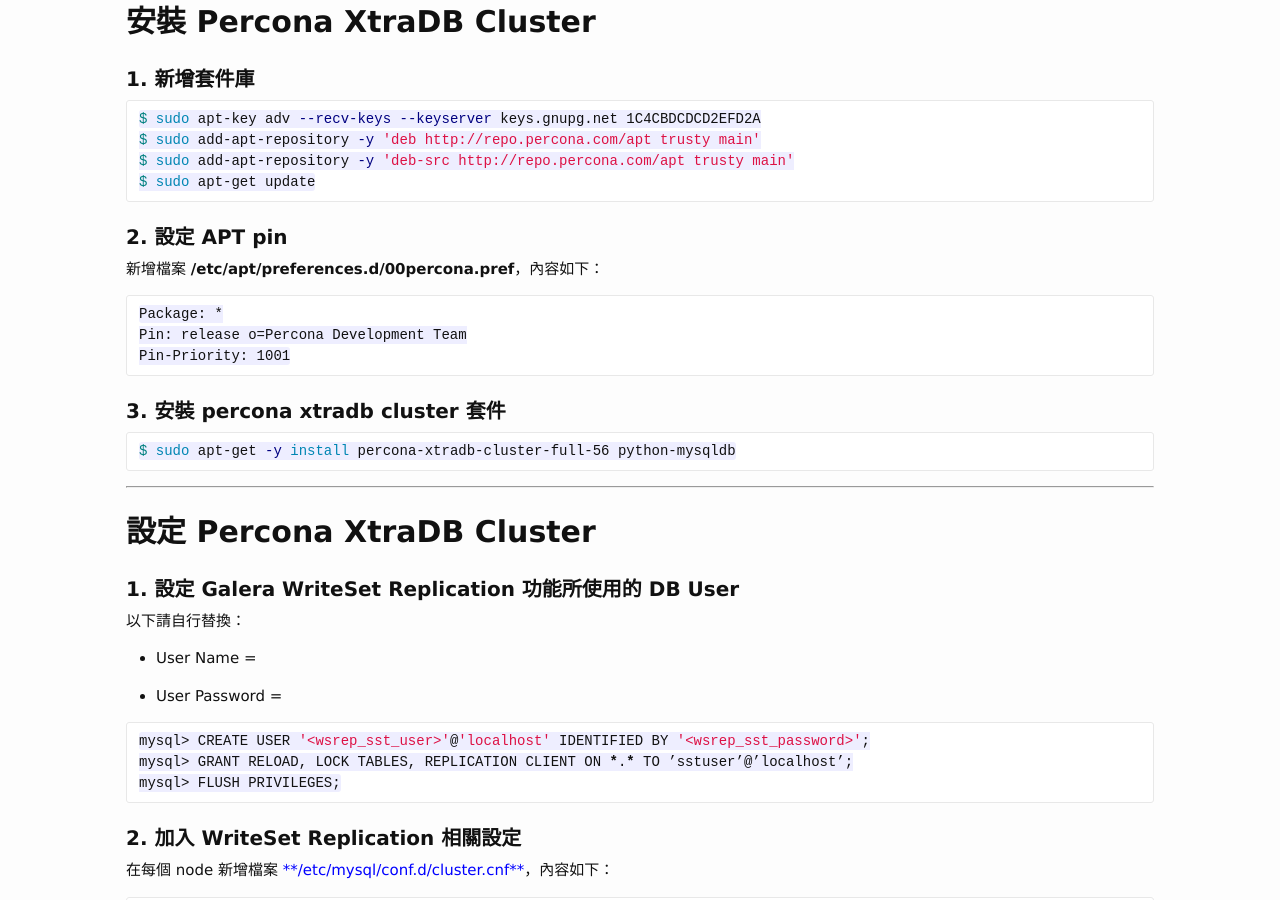
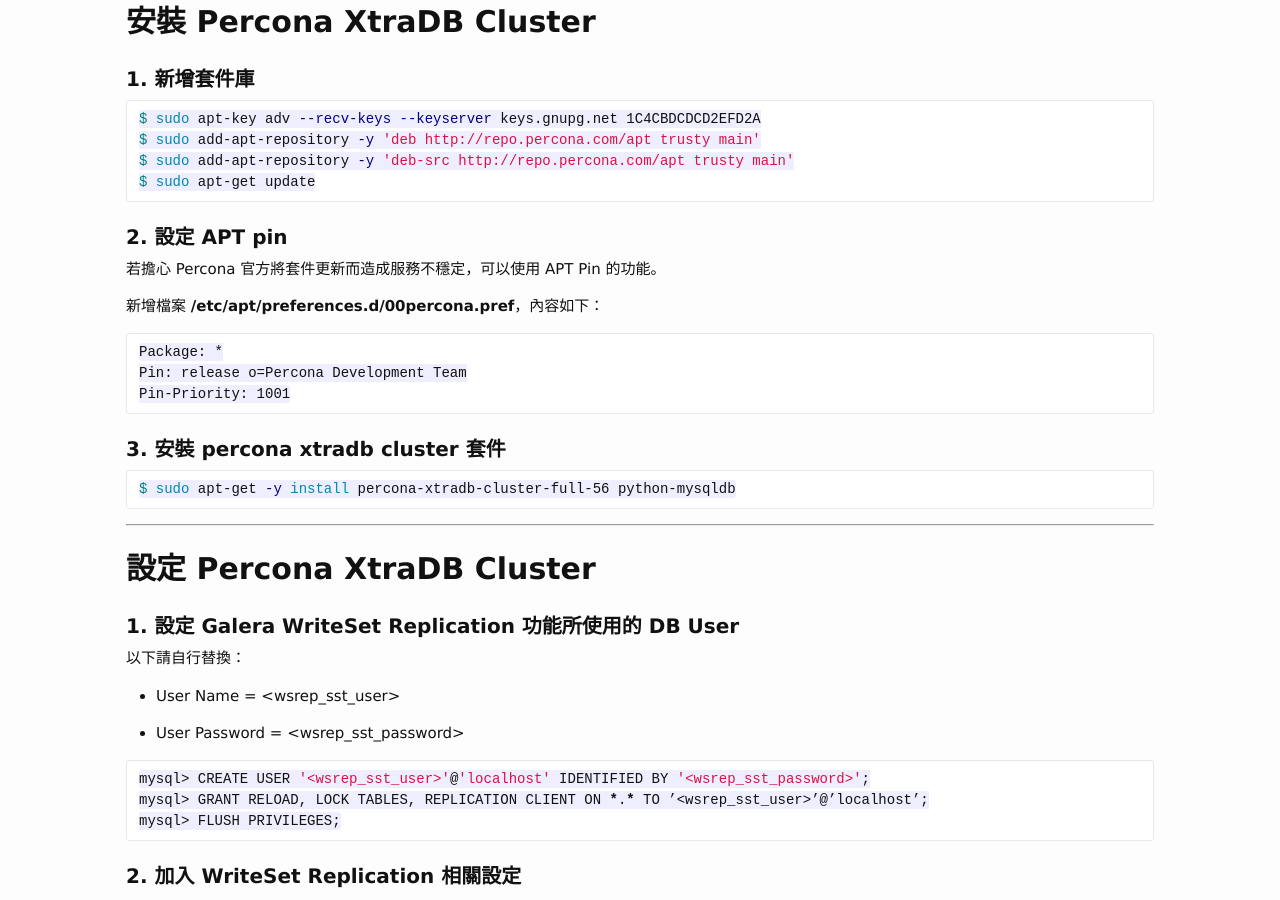
Before and after one commit to casper2048/godleon.github.io, a Jekyll site: the page built from _posts/2015-05-28-Build-Percona-XtraDB-Cluster-in-Ubuntu.md, in a window 1280 px wide and 900 px high, scrolled down 1708 px. Built offline with Jekyll 4.4.1, drawn with Linux system fonts in a browser that asks for light colours; Markdown is read by kramdown in place of the engine named in the settings; comment, search, counter and statistics services are not loaded.

Commit message:
Build Percona XtraDB Cluster in Ubuntu 14.04

````diff
--- a/_posts/2015-05-28-Build-Percona-XtraDB-Cluster-in-Ubuntu.md
+++ b/_posts/2015-05-28-Build-Percona-XtraDB-Cluster-in-Ubuntu.md
@@ -102,6 +102,8 @@
 
 #### 2. 設定 APT pin
 
+若擔心 Percona 官方將套件更新而造成服務不穩定，可以使用 APT Pin 的功能。
+
 新增檔案 **/etc/apt/preferences.d/00percona.pref**，內容如下：
 
 ```
@@ -127,13 +129,13 @@
 
 以下請自行替換：
 
-- User Name = <wsrep_sst_user>
+- User Name = \<wsrep_sst_user\>
 
-- User Password = <wsrep_sst_password>
+- User Password = \<wsrep_sst_password\>
 
 ``` bash
 mysql> CREATE USER '<wsrep_sst_user>'@'localhost' IDENTIFIED BY '<wsrep_sst_password>';
-mysql> GRANT RELOAD, LOCK TABLES, REPLICATION CLIENT ON *.* TO ’sstuser’@’localhost’;
+mysql> GRANT RELOAD, LOCK TABLES, REPLICATION CLIENT ON *.* TO ’<wsrep_sst_user>’@’localhost’;
 mysql> FLUSH PRIVILEGES;
 ```
 
````
